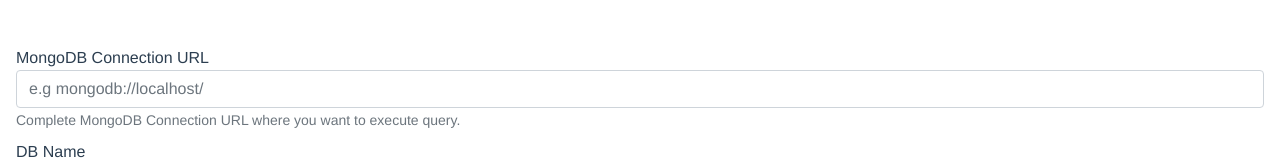
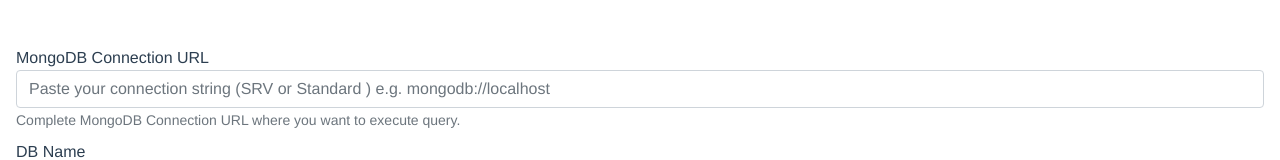
Before and after one commit to mohitsehgal/mongodb-exporter, a Vue app in the folder frontend/: page / in a window 1280 px wide. Shown: the top 160 px of the page. Built offline with nearby package versions, Linux system fonts and the light colour scheme.

Commit message:
Minor Text Change

```diff
--- a/frontend/src/views/MainPage.vue
+++ b/frontend/src/views/MainPage.vue
@@ -12,7 +12,7 @@
           id="input-1"
           v-model="form.connectionString"
           type="text"
-          placeholder="e.g mongodb://localhost/"
+          placeholder="Paste your connection string (SRV or Standard ) e.g. mongodb://localhost"
           required
         ></b-form-input>
       </b-form-group>
```
